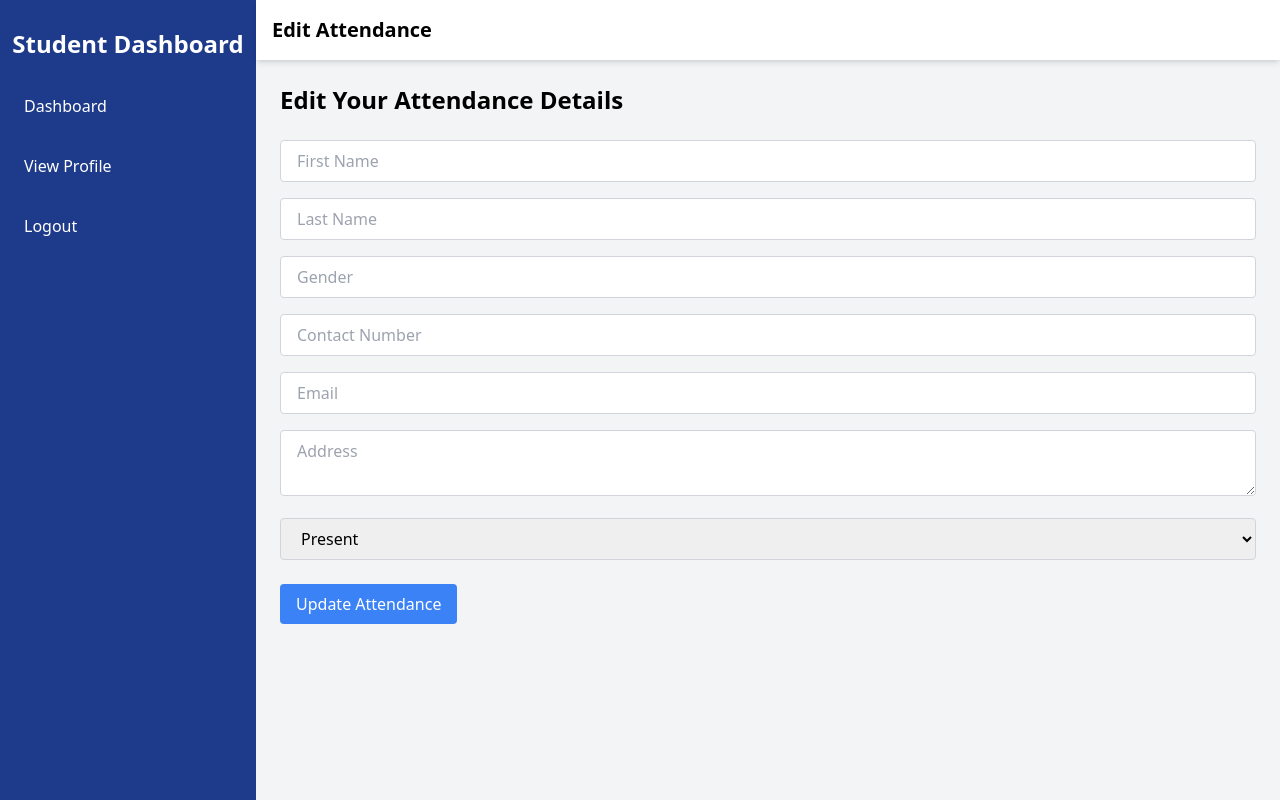
After one commit to rohan1574/hp, a PHP site: page /pages/student/edit_attendance.php in a window 1280 px wide. The commit adds this page. Run offline with PHP 8.4, Linux system fonts and the light colour scheme; the template is opened without the code that fills it, so the values that code supplies are empty; a user stored in the database is signed in; some libraries are stand-ins or nearby versions.

Commit message:
the push attendance

```diff
--- /dev/null
+++ b/pages/student/edit_attendance.php
@@ -0,0 +1,107 @@
+<?php
+session_start();
+include('../../includes/db.php');
+
+// Check if the user is logged in
+if (!isset($_SESSION['student_id'])) {
+    header("Location: login.php");  // Redirect to login page if not logged in
+    exit();
+}
+
+$student_id = $_SESSION['student_id'];  // Get student ID from session
+
+// Fetch attendance record to be edited
+if (isset($_GET['id'])) {
+    $attendance_id = $_GET['id'];
+    $query = "SELECT * FROM attendance WHERE id = ? AND student_id = ?";
+    $stmt = $conn->prepare($query);
+    $stmt->bind_param("ii", $attendance_id, $student_id);
+    $stmt->execute();
+    $result = $stmt->get_result();
+
+    if ($result->num_rows > 0) {
+        $attendance = $result->fetch_assoc();
+    } else {
+        echo "Attendance record not found.";
+        exit();
+    }
+}
+
+// Update attendance details
+if ($_SERVER['REQUEST_METHOD'] == 'POST') {
+    $first_name = $_POST['first_name'];
+    $last_name = $_POST['last_name'];
+    $gender = $_POST['gender'];
+    $contact_no = $_POST['contact_no'];
+    $email = $_POST['email'];
+    $address = $_POST['address'];
+    $attendance_status = $_POST['attendance_status'];
+
+    $update_query = "UPDATE attendance
+                     SET first_name = ?, last_name = ?, gender = ?, contact_no = ?, email = ?, address = ?, attendance_status = ?
+                     WHERE id = ? AND student_id = ?";
+    $stmt = $conn->prepare($update_query);
+    $stmt->bind_param("ssssssssi", $first_name, $last_name, $gender, $contact_no, $email, $address, $attendance_status, $attendance_id, $student_id);
+
+    if ($stmt->execute()) {
+        header("Location: dashboard.php"); // Redirect to the dashboard after successful update
+        exit();
+    }
+}
+
+?>
+
+<!DOCTYPE html>
+<html lang="en">
+<head>
+    <meta charset="UTF-8">
+    <meta name="viewport" content="width=device-width, initial-scale=1.0">
+    <script src="https://cdn.tailwindcss.com"></script>
+    <title>Edit Attendance</title>
+</head>
+<body class="bg-gray-100 font-sans">
+
+    <!-- Sidebar -->
+    <div class="flex h-screen">
+        <aside class="bg-blue-900 text-white w-64 space-y-6 py-7 px-2">
+            <div class="text-center text-2xl font-bold">Student Dashboard</div>
+            <nav class="space-y-4">
+                <a href="dashboard.php" class="block py-2.5 px-4 rounded transition hover:bg-blue-800">Dashboard</a>
+                <a href="profile.php" class="block py-2.5 px-4 rounded transition hover:bg-blue-800">View Profile</a>
+                <a href="logout.php" class="block py-2.5 px-4 rounded transition hover:bg-blue-800">Logout</a>
+            </nav>
+        </aside>
+
+        <!-- Main Content -->
+        <div class="flex-1 flex flex-col">
+            <header class="bg-white shadow-md p-4 flex justify-between items-center">
+                <h1 class="text-xl font-bold">Edit Attendance</h1>
+            </header>
+
+            <main class="flex-1 p-6">
+                <h2 class="text-2xl font-bold mb-6">Edit Your Attendance Details</h2>
+                <form action="edit_attendance.php?id=<?php echo $attendance['id']; ?>" method="POST">
+                    <div class="space-y-4">
+                        <input type="text" name="first_name" value="<?php echo htmlspecialchars($attendance['first_name']); ?>" class="w-full px-4 py-2 rounded border border-gray-300" placeholder="First Name" required>
+                        <input type="text" name="last_name" value="<?php echo htmlspecialchars($attendance['last_name']); ?>" class="w-full px-4 py-2 rounded border border-gray-300" placeholder="Last Name" required>
+                        <input type="text" name="gender" value="<?php echo htmlspecialchars($attendance['gender']); ?>" class="w-full px-4 py-2 rounded border border-gray-300" placeholder="Gender" required>
+                        <input type="text" name="contact_no" value="<?php echo htmlspecialchars($attendance['contact_no']); ?>" class="w-full px-4 py-2 rounded border border-gray-300" placeholder="Contact Number" required>
+                        <input type="email" name="email" value="<?php echo htmlspecialchars($attendance['email']); ?>" class="w-full px-4 py-2 rounded border border-gray-300" placeholder="Email" required>
+                        <textarea name="address" class="w-full px-4 py-2 rounded border border-gray-300" placeholder="Address" required><?php echo htmlspecialchars($attendance['address']); ?></textarea>
+                        <select name="attendance_status" class="w-full px-4 py-2 rounded border border-gray-300" required>
+                            <option value="Present" <?php echo ($attendance['attendance_status'] == 'Present') ? 'selected' : ''; ?>>Present</option>
+                            <option value="Waiting" <?php echo ($attendance['attendance_status'] == 'Waiting') ? 'selected' : ''; ?>>Waiting</option>
+                        </select>
+                    </div>
+                    <button type="submit" class="bg-blue-500 text-white px-4 py-2 rounded hover:bg-blue-600 mt-6">
+                        Update Attendance
+                    </button>
+                </form>
+            </main>
+        </div>
+    </div>
+
+</body>
+</html>
+
+<?php $conn->close(); ?>
```
Also changed, not shown: pages/student/dashboard.php (+46 -15 lines), pages/student/submit_attendance.php (+75 -26 lines).
